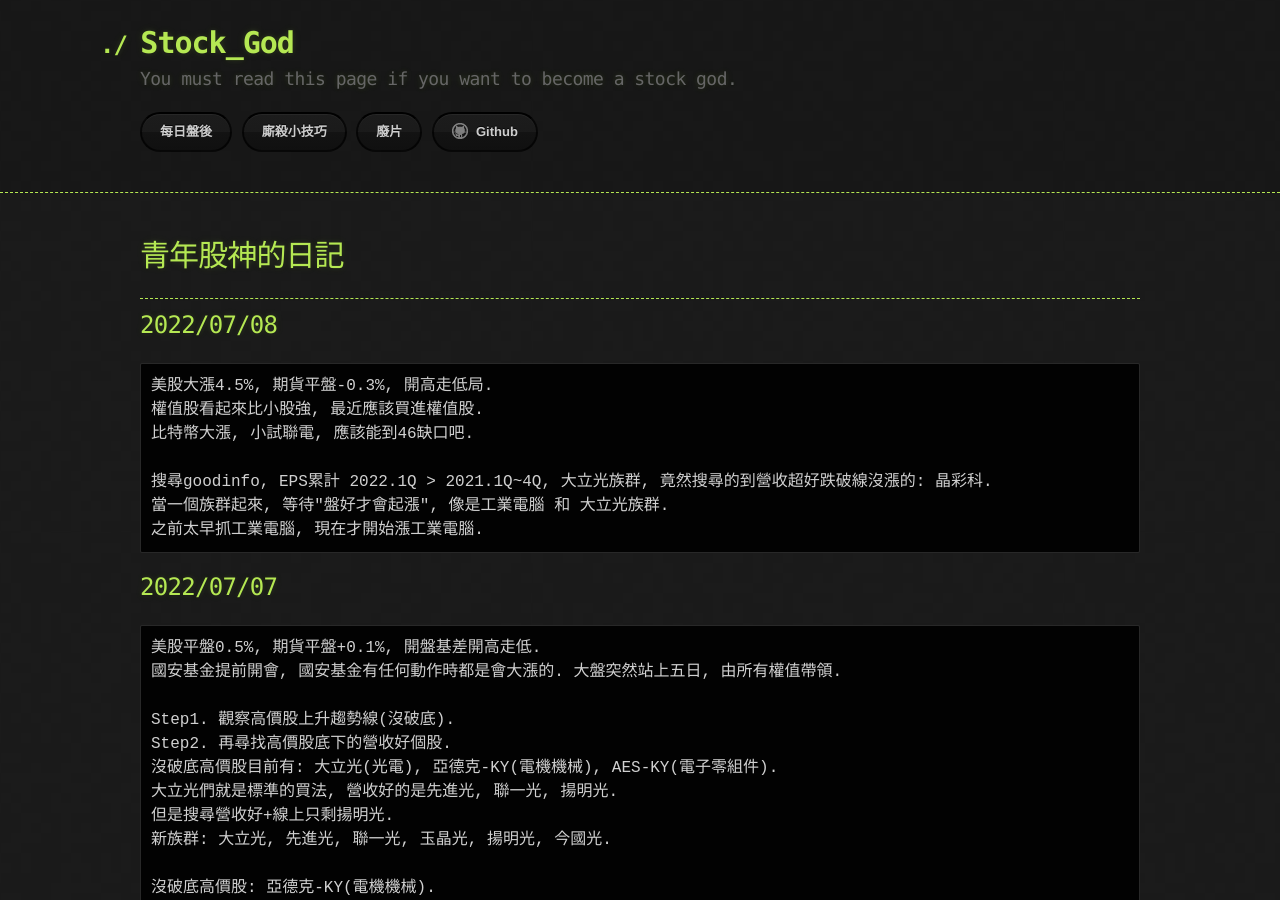
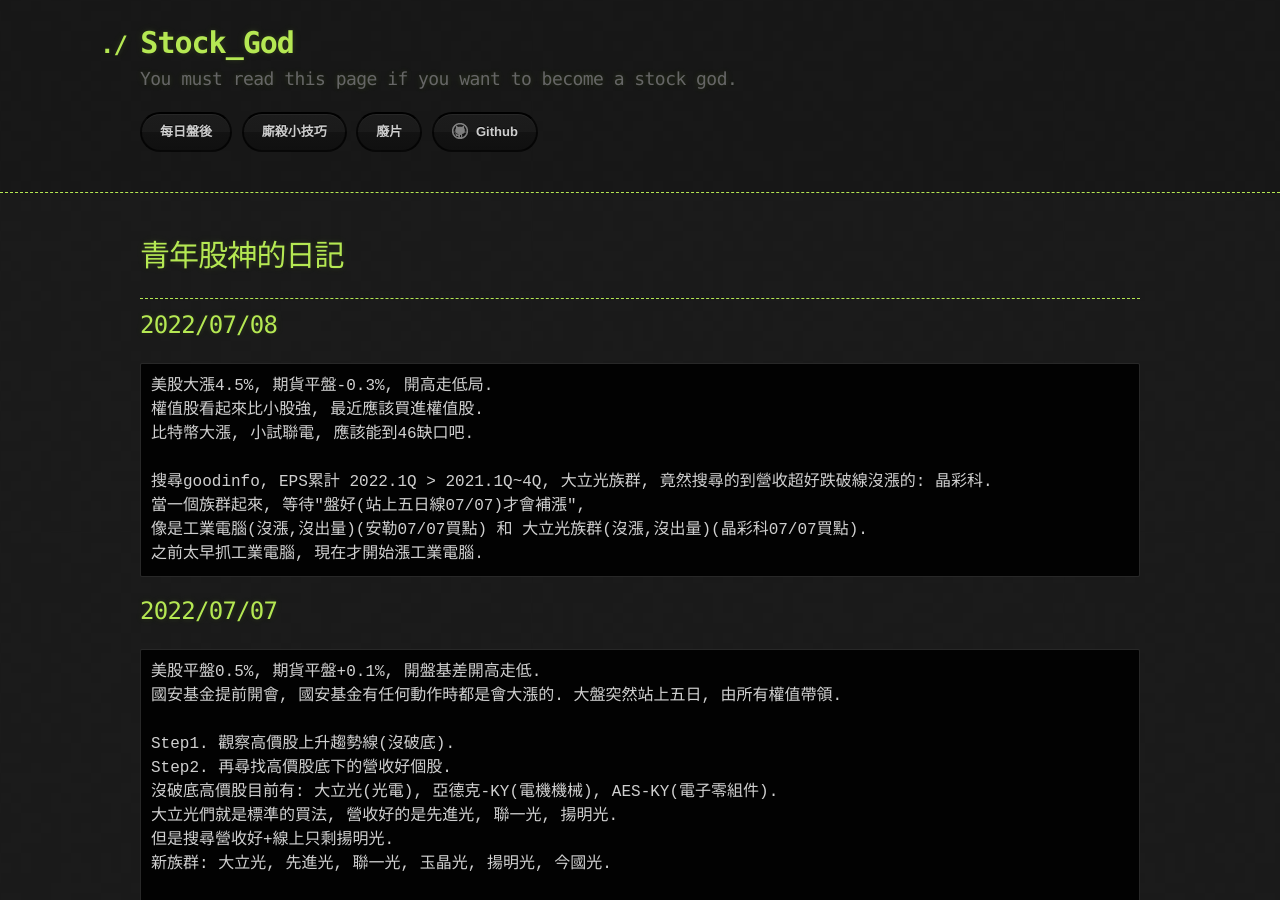
Before and after one commit to lepg5487/Stock_God, a Jekyll site: the page built from index.md, in a window 1280 px wide and 900 px high. Built offline with Jekyll 4.4.1, drawn with Linux system fonts in a browser that asks for light colours; our own code applies the rules of GitHub Pages for plain Markdown files.

Commit message:
Update index.md

````diff
--- a/index.md
+++ b/index.md
@@ -13,7 +13,8 @@ layout: testlayouts
 比特幣大漲, 小試聯電, 應該能到46缺口吧.
 
 搜尋goodinfo, EPS累計 2022.1Q > 2021.1Q~4Q, 大立光族群, 竟然搜尋的到營收超好跌破線沒漲的: 晶彩科.
-當一個族群起來, 等待"盤好才會起漲", 像是工業電腦 和 大立光族群.
+當一個族群起來, 等待"盤好(站上五日線07/07)才會補漲",
+像是工業電腦(沒漲,沒出量)(安勒07/07買點) 和 大立光族群(沒漲,沒出量)(晶彩科07/07買點).
 之前太早抓工業電腦, 現在才開始漲工業電腦.
 ```
 
````
